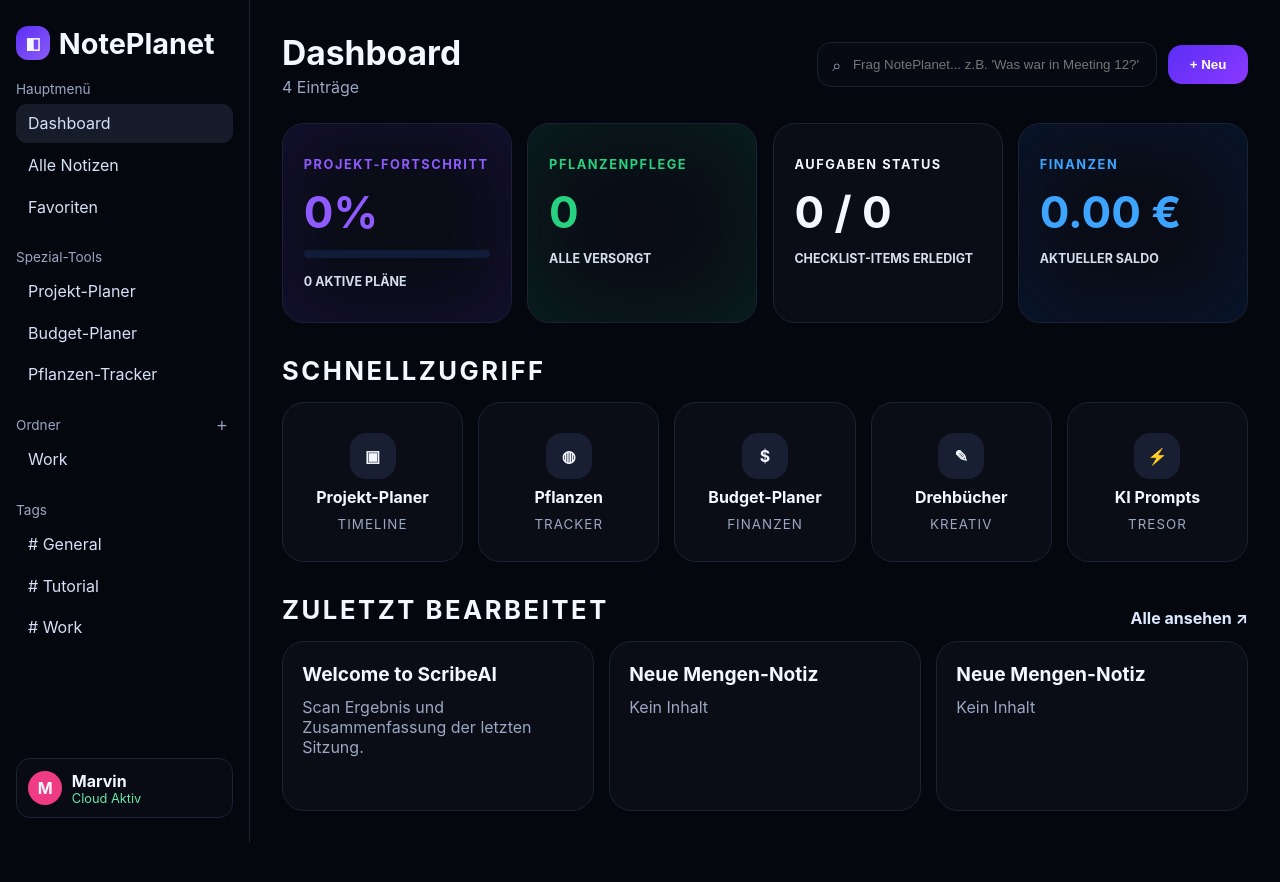
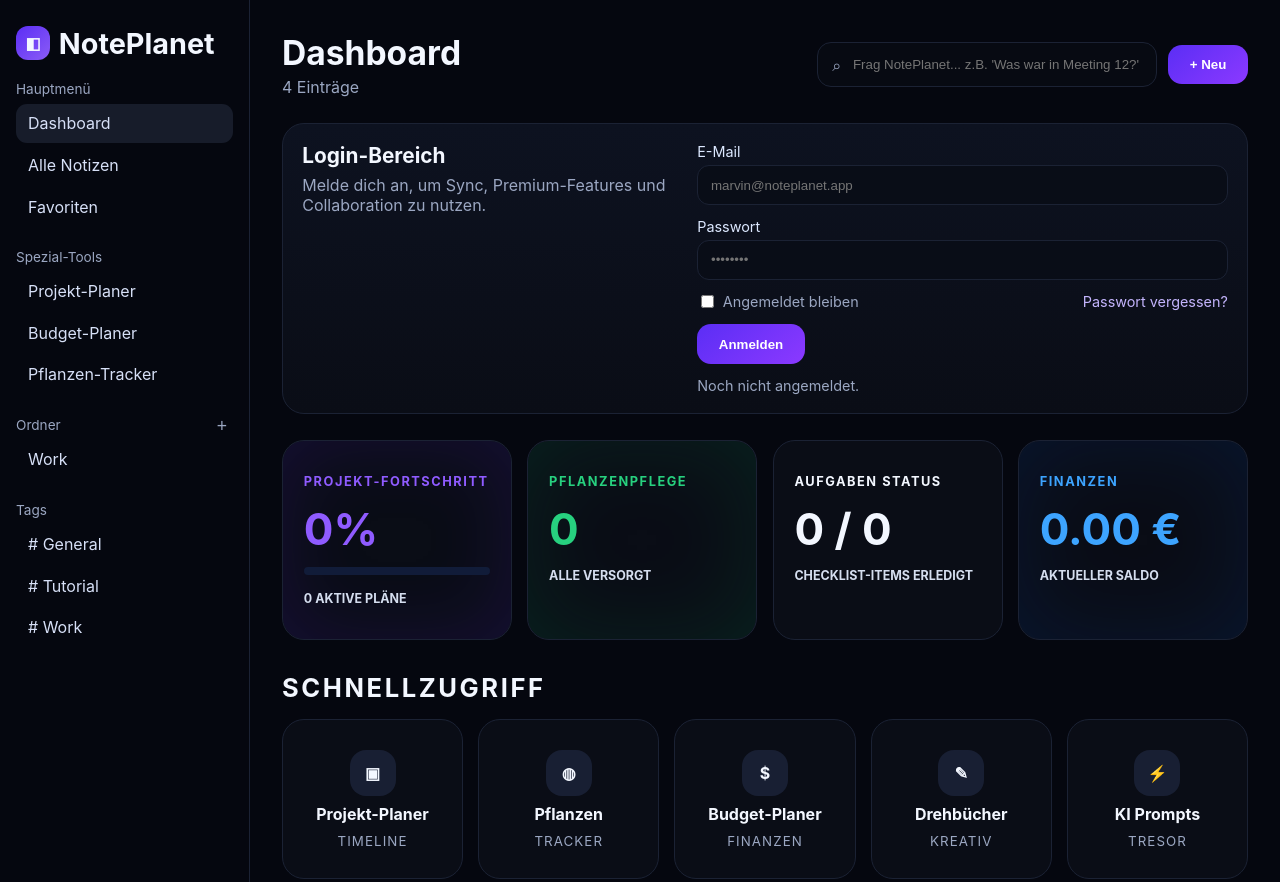
Before and after one commit to HazeCompany0/NotePlanet, a plain HTML site: page index.html in a window 1280 px wide. Shown: the top 882 px of the page. Before the commit the page ends 843 px from the top, so only its background shows below. Drawn offline with Linux system fonts and the light colour scheme.

Commit message:
feat: add login area to dashboard layout

```diff
--- a/index.html
+++ b/index.html
@@ -67,6 +67,32 @@
           </div>
         </header>
 
+        <section class="login-panel">
+          <div class="login-head">
+            <h2>Login-Bereich</h2>
+            <p>Melde dich an, um Sync, Premium-Features und Collaboration zu nutzen.</p>
+          </div>
+          <form id="loginForm" class="login-form">
+            <label>
+              E-Mail
+              <input type="email" name="email" placeholder="marvin@noteplanet.app" required />
+            </label>
+            <label>
+              Passwort
+              <input type="password" name="password" placeholder="••••••••" minlength="6" required />
+            </label>
+            <div class="login-row">
+              <label class="remember">
+                <input type="checkbox" name="remember" />
+                Angemeldet bleiben
+              </label>
+              <a href="#">Passwort vergessen?</a>
+            </div>
+            <button type="submit" class="primary login-submit">Anmelden</button>
+            <p id="loginStatus" class="login-status" aria-live="polite">Noch nicht angemeldet.</p>
+          </form>
+        </section>
+
         <section class="metric-grid">
           <article class="metric-card purple">
             <p class="metric-label">PROJEKT-FORTSCHRITT</p>
@@ -124,5 +150,6 @@
         </section>
       </main>
     </div>
+    <script src="script.js"></script>
   </body>
 </html>
--- a/script.js
+++ b/script.js
@@ -1 +1,20 @@
-// Reserviert für zukünftige Dashboard-Interaktionen.
+const loginForm = document.getElementById('loginForm');
+const loginStatus = document.getElementById('loginStatus');
+
+if (loginForm && loginStatus) {
+  loginForm.addEventListener('submit', (event) => {
+    event.preventDefault();
+
+    const formData = new FormData(loginForm);
+    const email = String(formData.get('email') || '').trim();
+
+    if (!email) {
+      loginStatus.textContent = 'Bitte gib eine gültige E-Mail ein.';
+      loginStatus.classList.remove('success');
+      return;
+    }
+
+    loginStatus.textContent = `Erfolgreich angemeldet als ${email}.`;
+    loginStatus.classList.add('success');
+  });
+}
--- a/styles.css
+++ b/styles.css
@@ -171,6 +171,86 @@ h1 {
   color: white;
   font-weight: 700;
   background: linear-gradient(140deg, #5b2ef5, #8b39ff);
+}
+
+.login-panel {
+  margin-top: 1.6rem;
+  border: 1px solid var(--border);
+  border-radius: 22px;
+  padding: 1.2rem;
+  background: linear-gradient(180deg, #0d1220, #0a0d16);
+  display: grid;
+  gap: 1rem;
+  grid-template-columns: minmax(220px, 1fr) minmax(320px, 1.4fr);
+}
+
+.login-head h2 {
+  margin: 0;
+  font-size: 1.3rem;
+}
+
+.login-head p {
+  margin: 0.45rem 0 0;
+  color: var(--muted);
+}
+
+.login-form {
+  display: grid;
+  gap: 0.8rem;
+}
+
+.login-form label {
+  display: grid;
+  gap: 0.35rem;
+  color: #dce8ff;
+  font-size: 0.9rem;
+}
+
+.login-form input[type="email"],
+.login-form input[type="password"] {
+  border: 1px solid var(--border);
+  background: #090d17;
+  border-radius: 12px;
+  padding: 0.7rem 0.8rem;
+  color: var(--text);
+}
+
+.login-form input:focus {
+  outline: 1px solid #5b2ef5;
+  border-color: #5b2ef5;
+}
+
+.login-row {
+  display: flex;
+  justify-content: space-between;
+  align-items: center;
+  gap: 0.8rem;
+}
+
+.remember {
+  display: inline-flex !important;
+  align-items: center;
+  gap: 0.45rem;
+  color: var(--muted) !important;
+}
+
+.login-row a {
+  color: #c4b5fd;
+  font-size: 0.9rem;
+}
+
+.login-submit {
+  justify-self: start;
+}
+
+.login-status {
+  margin: 0;
+  color: var(--muted);
+  font-size: 0.9rem;
+}
+
+.login-status.success {
+  color: #67e8a7;
 }
 
 .metric-grid,
@@ -364,6 +444,10 @@ h1 {
   .note-grid {
     grid-template-columns: repeat(2, minmax(150px, 1fr));
   }
+
+  .login-panel {
+    grid-template-columns: 1fr;
+  }
 }
 
 @media (max-width: 640px) {
```
